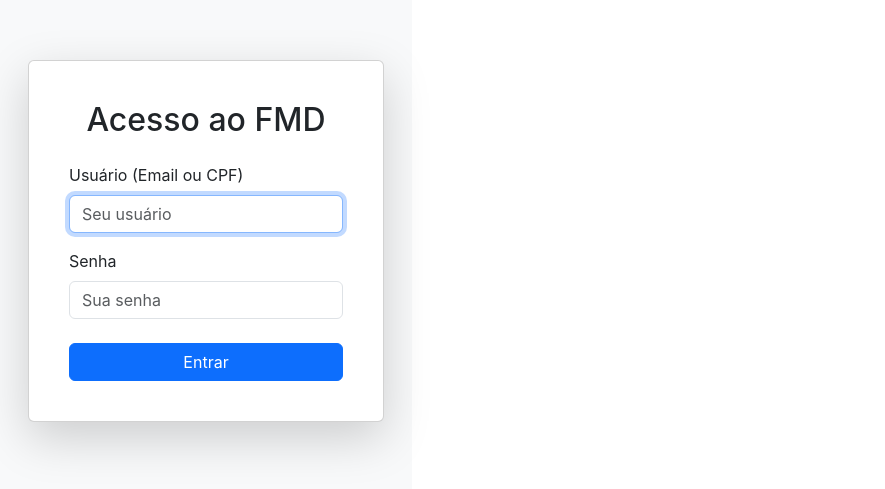
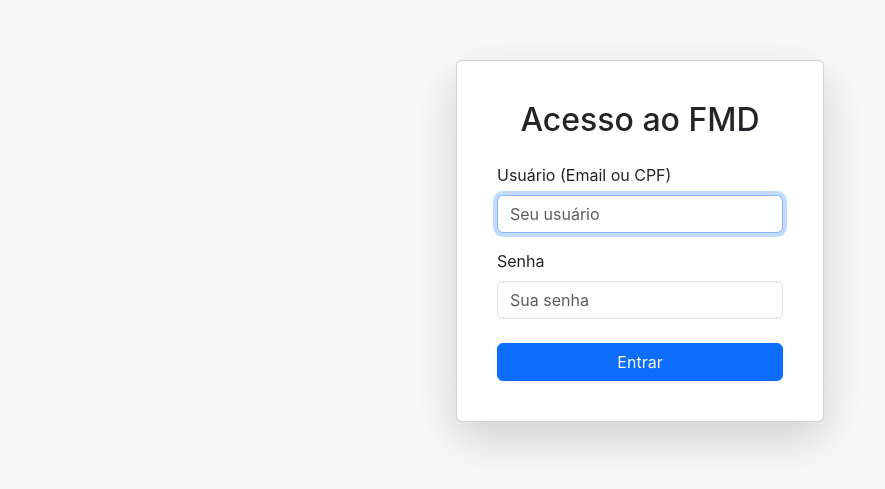
Before and after one commit to rafaolivato/fmd, a React (Vite) app in the folder fmd-frontend/: page /login in a window 1280 px wide. Shown: the part 159-648 px from the top of the page, without its empty margins (0-885 px from the left). Built offline with nearby package versions, Linux system fonts and the light colour scheme.

Commit message:
Organização do login e layout

```diff
--- a/fmd-frontend/src/layouts/DashboardLayout.tsx
+++ b/fmd-frontend/src/layouts/DashboardLayout.tsx
@@ -13,7 +13,7 @@ const DashboardLayout: React.FC = () => {
       <div
         style={{
           marginLeft: '250px', // Espaço reservado para a Sidebar fixa
-
+          marginTop: '60px', // Espaço reservado para o Header fixo
           padding: '20px', // Espaçamento interno para o conteúdo
           minHeight: '100vh',
           backgroundColor: '#f4f7f6', // Um fundo claro para o conteúdo
--- a/fmd-frontend/src/pages/EstabelecimentoPage.tsx
+++ b/fmd-frontend/src/pages/EstabelecimentoPage.tsx
@@ -1,5 +1,3 @@
-// fmd-frontend/src/pages/EstabelecimentoPage.tsx (Implementação com Redux)
-
 import React, { useEffect, useState } from 'react';
 import { Container, Button, Table, Spinner, Alert } from 'react-bootstrap';
 import { useDispatch, useSelector } from 'react-redux';
@@ -30,8 +28,6 @@ const EstabelecimentoPage: React.FC = () => {
     if (error) {
         return <Container className="mt-5"><Alert variant="danger">{error}</Alert></Container>;
     }
-
-    // ... restante do código (botões de modal, etc.)
 
     return (
         <Container fluid className='mt-5'>
--- a/fmd-frontend/src/pages/Login.tsx
+++ b/fmd-frontend/src/pages/Login.tsx
@@ -1,10 +1,9 @@
-import React, { useState} from 'react';
-import type {FormEvent} from 'react';
+import React, { useState } from 'react';
+import type { FormEvent } from 'react';
 import { useDispatch, useSelector } from 'react-redux';
 import { loginUser } from '../store/slices/authSlice';
 import type { AppDispatch, RootState } from '../store/store';
 import { useNavigate } from 'react-router-dom';
-import Container from 'react-bootstrap/Container';
 import Card from 'react-bootstrap/Card';
 import Form from 'react-bootstrap/Form';
 import Button from 'react-bootstrap/Button';
@@ -43,13 +42,22 @@ const Login: React.FC = () => {
   };
 
   return (
-    <Container
-    fluid
-    className="d-flex align-items-center justify-content-center"
-    style={{ minHeight: '100vh', backgroundColor: '#f8f9fa' }}>
+    <div
+      className="d-flex align-items-center justify-content-center"
+      style={{
+        minHeight: '100vh',
+        backgroundColor: '#f8f9fa',
+        width: '100vw',
+        margin: 0,
+        padding: 0
+      }}
+    >
       <div
-        className="p-3 my-auto mx-auto" // mx-auto para horizontal, my-auto para vertical"
-        style={{ width: '100%', maxWidth: '400px' }} // Garante que o card ocupe 100% da largura, mas não mais de 400px
+        className="p-3"
+        style={{
+          width: '100%',
+          maxWidth: '400px'
+        }}
       >
         <Card className="shadow-lg p-4">
           <Card.Body>
@@ -87,10 +95,10 @@ const Login: React.FC = () => {
               </Form.Group>
 
               <Button
-                variant="primary" // Cor azul padrão
+                variant="primary"
                 type="submit"
                 disabled={loading === 'pending'}
-                className="w-100" // Ocupa 100% da largura
+                className="w-100"
               >
                 {loading === 'pending' ? 'Entrando...' : 'Entrar'}
               </Button>
@@ -98,11 +106,8 @@ const Login: React.FC = () => {
           </Card.Body>
         </Card>
       </div>
-
-    </Container>
+    </div>
   );
-};
-
-
+}
 
 export default Login;
```
